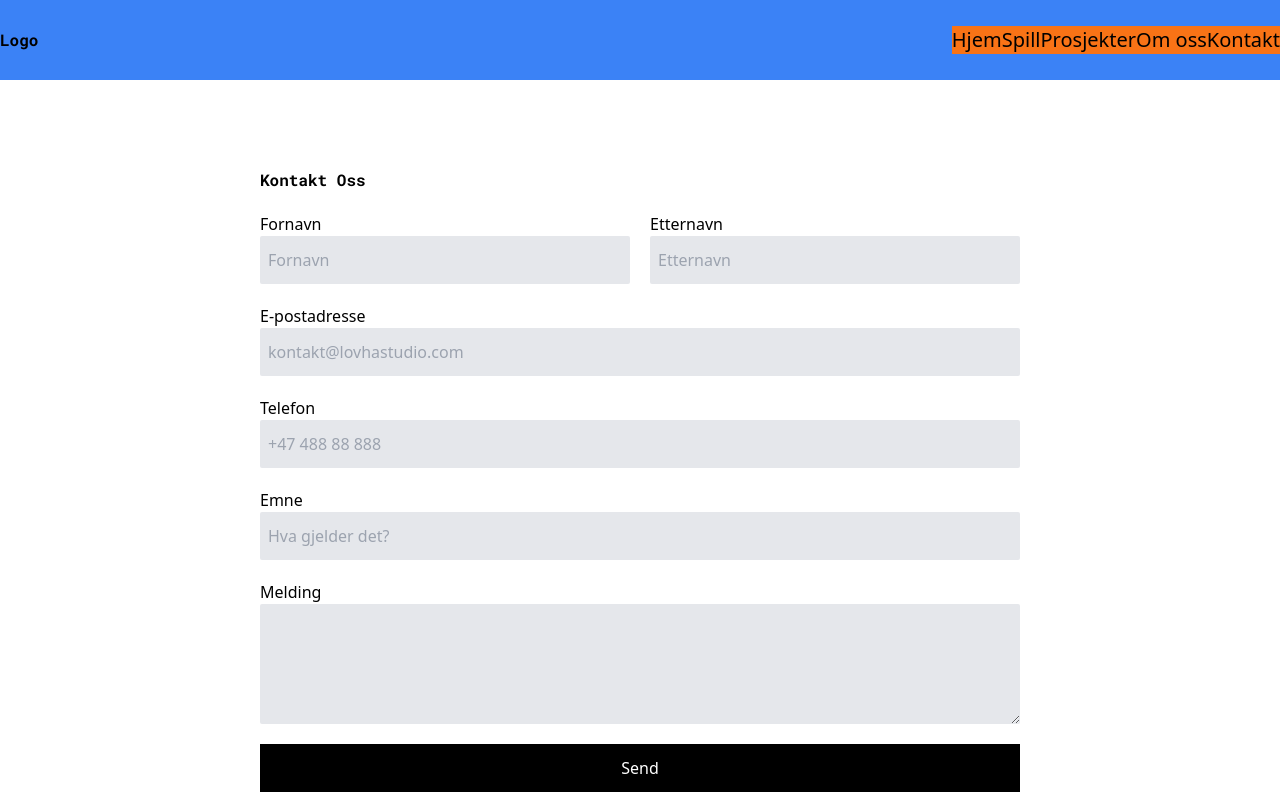
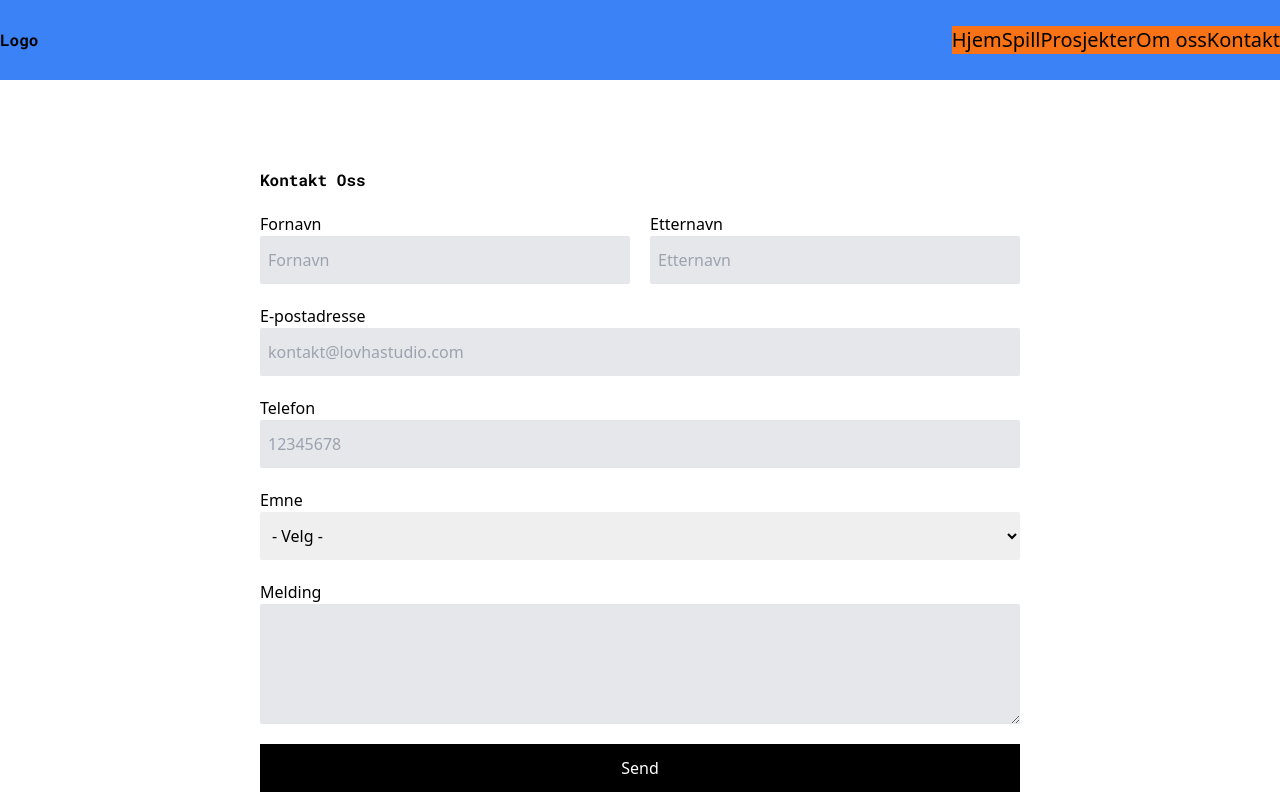
Before and after one commit to jmjjmj994/lovha-vite, a React (Vite) app: page /contact in a window 1280 px wide. Shown: the top 800 px of the page. Built offline with nearby package versions, Linux system fonts and the light colour scheme; a web font is replaced by a local one.

Commit message:
added select

```diff
--- a/src/routes/contact/features/Form/Form.tsx
+++ b/src/routes/contact/features/Form/Form.tsx
@@ -1,90 +1,221 @@
 import { useState } from 'react';
+
 function Form() {
   const [firstName, setFirstName] = useState('');
   const [lastName, setLastName] = useState('');
   const [email, setEmail] = useState('');
   const [telephone, setTelephone] = useState('');
+  const [subject, setSubject] = useState('');
+  const [textArea, setTextArea] = useState('');
+  const [formData, setFormData] = useState({
+    firstName: '',
+    lastName: '',
+    email: '',
+    telephone: '',
+    subject: '',
+    textArea: '',
+  });
 
+  function handleFormData({ id, value }: { id: string; value: string }) {
+    switch (id) {
+      case 'firstName':
+        setFirstName(value);
+        break;
+      case 'lastName':
+        setLastName(value);
+        break;
+      case 'email':
+        setEmail(value);
+        break;
+      case 'telephone':
+        setTelephone(value.trim());
+        break;
+      case 'subject':
+        setSubject(value);
+        break;
+      case 'textArea':
+        setTextArea(value);
+        break;
+      default:
+    }
+    setFormData((previous) => ({ ...previous, [id]: value }));
+  }
+
+  function validate() {
+    let isValid = false;
+    if (
+      formData.firstName &&
+      formData.lastName &&
+      formData.email &&
+      formData.telephone &&
+      formData.subject &&
+      formData.textArea
+    )
+      isValid = true;
+
+    if (isValid) {
+      return true;
+    } else {
+      return null;
+    }
+  }
   function handleSubmit(e: React.FormEvent) {
     e.preventDefault();
+
+    const validated = validate();
+    if (validated) {
+      console.log('valid', formData);
+      setFirstName('');
+      setLastName('');
+      setEmail('');
+      setTelephone('');
+      setSubject('');
+      setTextArea('');
+    }
   }
+
   return (
     <form
       onSubmit={handleSubmit}
       className="flex flex-col gap-[20px] max-w-[50rem] w-full px-5 "
     >
       <h1 className="text-left">Kontakt Oss</h1>
-      <ContactFormInput />
+      <ContactFormInput
+        onInputChange={handleFormData}
+        firstName={firstName}
+        lastName={lastName}
+        email={email}
+        telephone={telephone}
+        subject={subject}
+        textArea={textArea}
+      />
     </form>
   );
 }
 
-function ContactFormInput() {
+type ContactFormInputProps = {
+  onInputChange: (data: { id: string; value: string }) => void;
+  firstName: string;
+  lastName: string;
+  email: string;
+  telephone: string;
+  subject: string;
+  textArea: string;
+};
+
+function ContactFormInput({
+  onInputChange,
+  firstName,
+  lastName,
+  email,
+  telephone,
+  subject,
+  textArea,
+}: ContactFormInputProps) {
   return (
     <>
       <div className="flex flex-wrap justify-between gap-[20px]">
         <div className="flex flex-col grow">
-          <label htmlFor="fornavn">Fornavn</label>
+          <label htmlFor="first-name">Fornavn</label>
           <input
+            required
             className="py-2 lg:py-3 rounded-sm pl-2 bg-gray-200"
             type="text"
-            id="fornavn"
-            name="fornavn"
+            id="firstName"
+            name="firstName"
             placeholder="Fornavn"
+            value={firstName}
+            onChange={(e) =>
+              onInputChange({ id: 'firstName', value: e.target.value })
+            }
           />
         </div>
 
         <div className="flex flex-col grow">
-          <label htmlFor="etternavn">Etternavn</label>
+          <label htmlFor="lastName">Etternavn</label>
           <input
+            required
             className="py-2 lg:py-3 rounded-sm pl-2 bg-gray-200"
             type="text"
-            id="etternavn"
-            name="etternavn"
+            id="lastName"
+            name="lastName"
             placeholder="Etternavn"
+            value={lastName}
+            onChange={(e) =>
+              onInputChange({ id: 'lastName', value: e.target.value })
+            }
           />
         </div>
       </div>
       <div className="flex flex-col">
-        <label htmlFor="e-postadresse">E-postadresse</label>
+        <label htmlFor="email">E-postadresse</label>
         <input
+          pattern="[^@\s]+@[^@\s]+\.[^@\s]+"
+          title="Ugyldig e-postadresse"
           className="py-2 lg:py-3 rounded-sm pl-2 bg-gray-200"
-          type="text"
-          id="e-postadresse"
-          name="e-postadresse"
+          type="email"
+          id="email"
+          name="email"
           placeholder="kontakt@lovhastudio.com"
+          value={email}
+          onChange={(e) =>
+            onInputChange({ id: 'email', value: e.target.value })
+          }
         />
       </div>
       <div className="flex flex-col">
-        <label htmlFor="telefon">Telefon</label>
+        <label htmlFor="telephone">Telefon</label>
         <input
+          required
+          pattern="[0-9+-. ]+"
+          maxLength={8}
+          title="Ugyldig telefon"
           className="py-2 lg:py-3 rounded-sm pl-2 bg-gray-200"
-          type="text"
-          id="telefon"
-          name="telefon"
-          placeholder="+47 488 88 888"
+          type="tel"
+          id="telephone"
+          name="telephone"
+          placeholder="12345678"
+          value={telephone}
+          onChange={(e) =>
+            onInputChange({ id: 'telephone', value: e.target.value })
+          }
         />
       </div>
+
+      <fieldset className="flex flex-col ">
+        <legend>Emne</legend>
+        <select
+          required
+          value={subject}
+          onChange={(e) =>
+            onInputChange({ id: 'subject', value: e.target.value })
+          }
+          className="rounded-sm pl-2 py-2 lg:py-3"
+          name=""
+          id=""
+        >
+          <option value="">- Velg -</option>
+          <option value="freelance">3D - Freelance</option>
+          <option value="samarbeid">Samarbeid</option>
+          <option value="beta-testing">Beta-testing</option>
+          <option value="jobb">Jobb i Lovha</option>
+          <option value="annet">Annet</option>
+        </select>
+      </fieldset>
       <div className="flex flex-col">
-        <label htmlFor="emne">Emne</label>
-
-        <input
-          className="py-2 lg:py-3 rounded-sm pl-2 bg-gray-200"
-          type="text"
-          id="emne"
-          name="emne"
-          placeholder="Hva gjelder det?"
-        />
-      </div>
-      <div className="flex flex-col">
-        <label htmlFor="melding">Melding</label>
-
+        <label htmlFor="message">Melding</label>
         <textarea
+          required
+          maxLength={250}
           className="pl-2 rounded-sm bg-gray-200"
-          name="melding"
-          id="melding"
+          name="message"
+          id="message"
           cols={0}
           rows={5}
+          value={textArea}
+          onChange={(e) =>
+            onInputChange({ id: 'textArea', value: e.target.value })
+          }
         ></textarea>
       </div>
 
```
